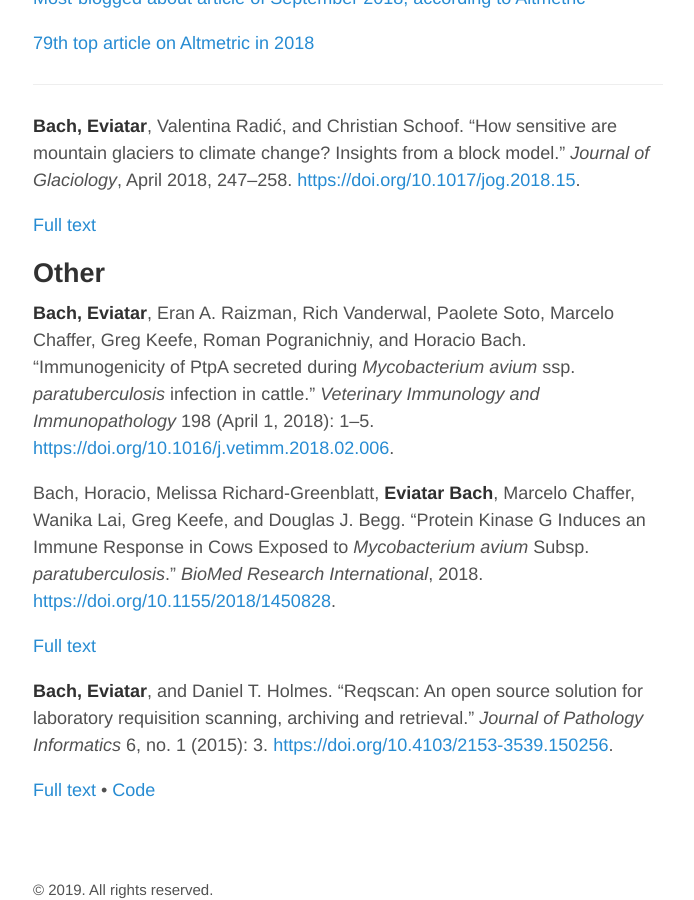
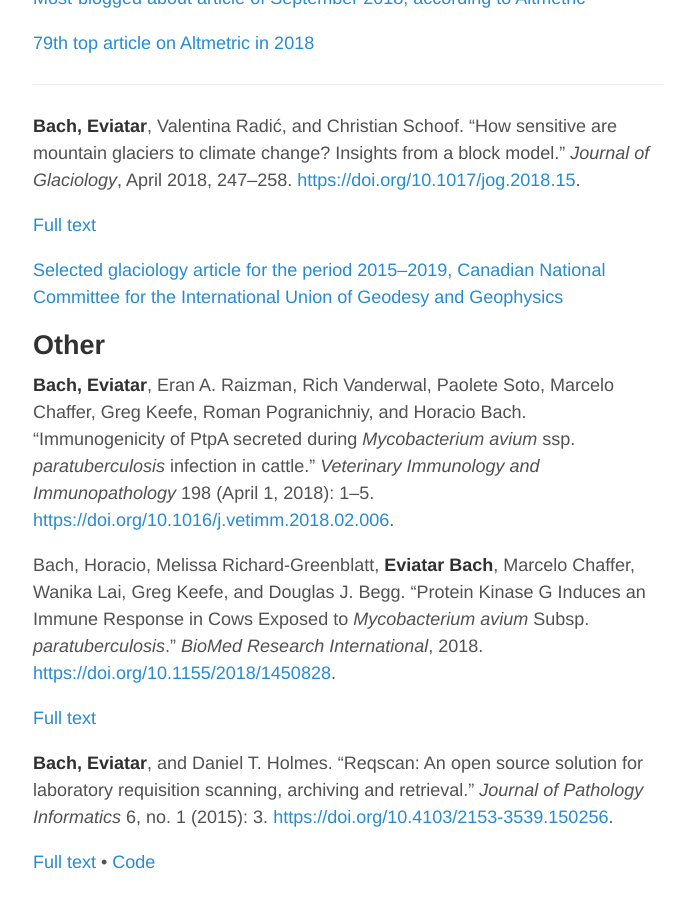
Before and after one commit to eviatarbach/website_old, a Jekyll site: the page built from publications.md, in a window 1280 px wide and 900 px high, scrolled down 1008 px. Shown: the whole window, without its empty margins (292-986 px from the left). Built offline with Jekyll 4.4.1, drawn with Linux system fonts in a browser that asks for light colours; comment, search, counter and statistics services are not loaded.

Commit message:
Update publications.md

```diff
--- a/publications.md
+++ b/publications.md
@@ -45,6 +45,8 @@ Li, Yan, Eugenia Kalnay, Safa Motesharrei, Jorge Rivas, Fred Kucharski, Daniel K
 
 [Full text](https://www.cambridge.org/core/services/aop-cambridge-core/content/view/28BA3694D360B9CDE899703750C84900/S0022143018000151a.pdf/how_sensitive_are_mountain_glaciers_to_climate_change_insights_from_a_block_model.pdf)
 
+[Selected glaciology article for the period 2015–2019, Canadian National Committee for the International Union of Geodesy and Geophysics](http://cgu-ugc.ca/cguwp/wp-content/media/CNC-IUGG-2019-Quad-Report-complete.pdf)
+
 ## Other
 
 **Bach, Eviatar**, Eran A. Raizman, Rich Vanderwal, Paolete Soto, Marcelo Chaffer, Greg Keefe, Roman Pogranichniy, and Horacio Bach. “Immunogenicity of PtpA secreted during *Mycobacterium avium* ssp. *paratuberculosis* infection in cattle.” *Veterinary Immunology and Immunopathology* 198 (April 1, 2018): 1–5. [https://doi.org/10.1016/j.vetimm.2018.02.006](https://doi.org/10.1016/j.vetimm.2018.02.006).
```
